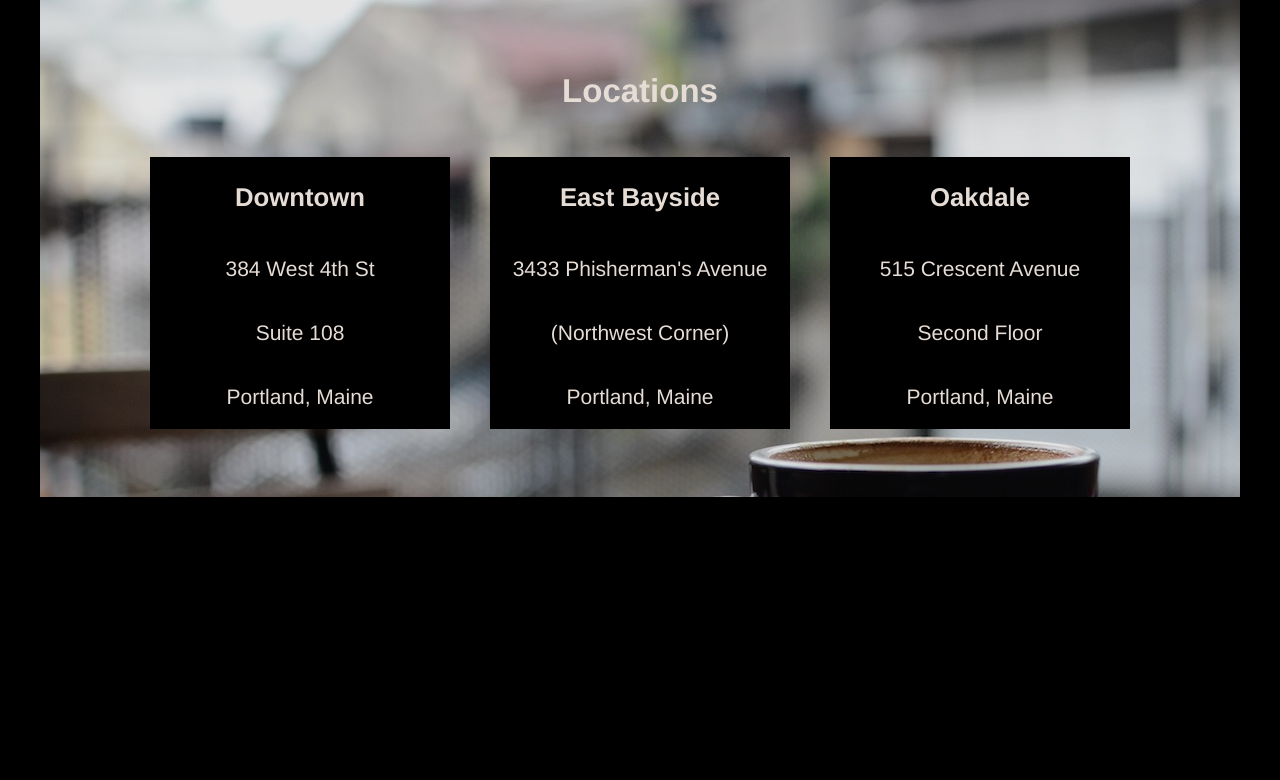
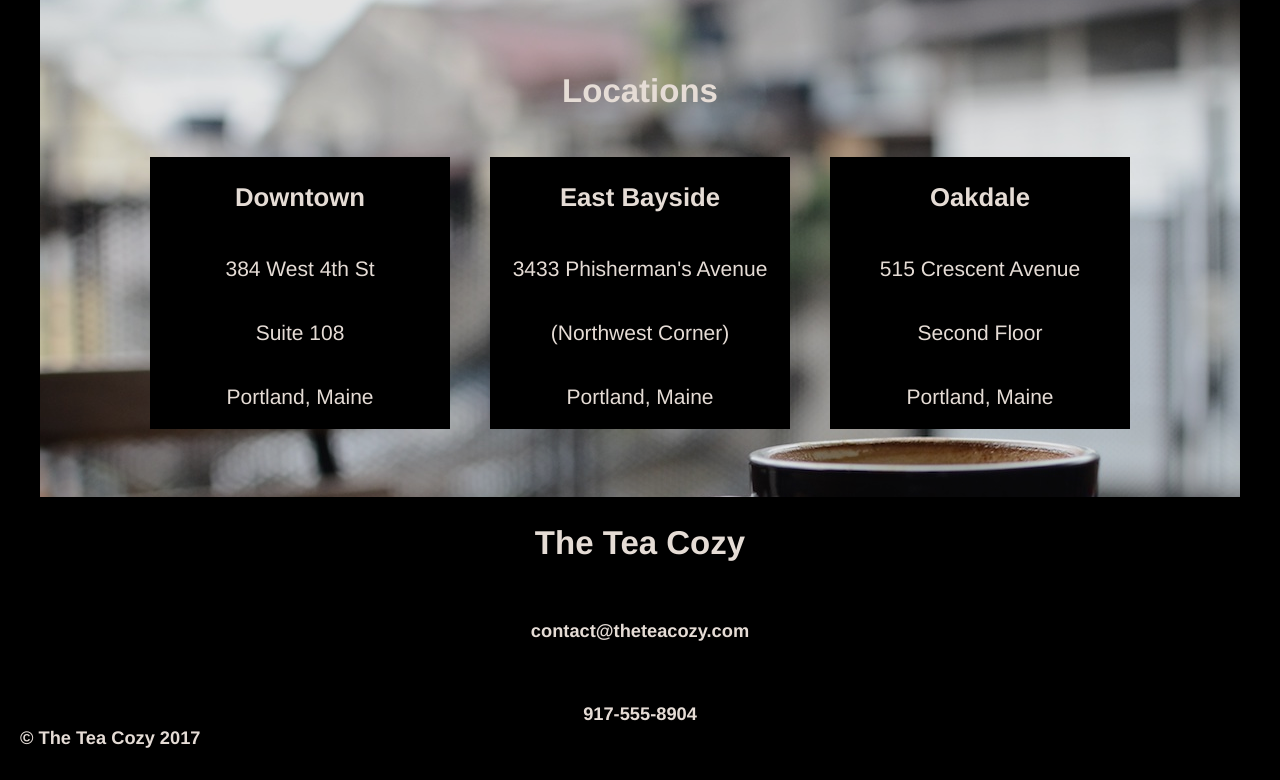
Before and after one commit to chrishardy80/Tea-Cozy, a plain HTML site: page index.html in a window 1280 px wide. Shown: the part 1503-2283 px from the top of the page. Before the commit the page ends 2000 px from the top, so only its background shows below. Drawn offline with Linux system fonts and the light colour scheme.

Commit message:
Add footer.

```diff
--- a/index.html
+++ b/index.html
@@ -92,6 +92,17 @@
 
     <!-- Footer -->
 
+      <footer>
+        <div class="info">
+          <h2>The Tea Cozy</h2>
+          <h5>contact@theteacozy.com</h5>
+          <h5>917-555-8904</h5>
+        </div>
+        <div class="copy">
+          <h5>&copy; The Tea Cozy 2017</h5>
+        </div>
+      </footer>
+
     </div>
   </body>
 </html>
--- a/resources/css/style.css
+++ b/resources/css/style.css
@@ -1,7 +1,7 @@
 body {
   font-family: Helvetica, serif;
   font-size: 22px;
-  color: seashell;
+  color: Seashell;
   background-color: black;
   opacity: 0.9;
   text-align: center;
@@ -32,6 +32,9 @@ Header {
   background-color: black;
 }
 
+a {
+  color: seashell;
+}
 .logo {
   display: flex;
   align-items: center;
@@ -67,8 +70,12 @@ header nav {
 /* Featured Tea */
 
 #Featured {
+  display: flex;
+  flex-direction: column;
   width: 1000px;
   margin: 0 auto;
+  justify-content: space-around;
+  align-content: space-around;
 }
 
 .image-container img {
@@ -80,6 +87,7 @@ header nav {
   display: flex;
   flex-wrap: wrap;
   justify-content: center;
+
 }
 
 .tea.row-one {
@@ -119,3 +127,23 @@ header nav {
   padding: 20px;
   font-size: 21px;
 }
+
+/*Footer*/
+
+footer {
+  display: flex;
+  flex-direction: column;
+}
+
+footer .info {
+  display: flex;
+  flex-direction: column;
+  height: 200px;
+  justify-content: space-between;
+}
+
+footer .copy {
+  display: flex;
+  justify-content: left;
+  padding-left: 20px;
+}
```
